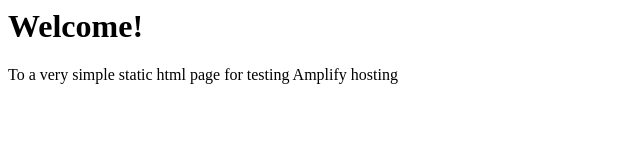
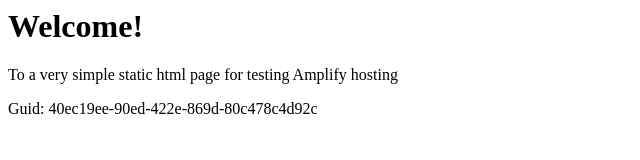
Before and after one commit to amplify-github-test-hkg/Github-PR-Commit-Integration-Test-DoNotTouch-Gith-OKSLNVO2-v1-preprod-ap-east-1, a website: page src/index.html in a window 1280 px wide. Shown: the whole page, without its empty margins (0-640 px from the left). Drawn offline with Linux system fonts and the light colour scheme.

Commit message:
commit from integ tests

```diff
--- a/src/index.html
+++ b/src/index.html
@@ -1,3 +1,5 @@
+
+
 <html lang="en">
 
 <head>
@@ -10,6 +12,6 @@
 <body>
     <h1>Welcome!</h1>
     <p>To a very simple static html page for testing Amplify hosting</p>
-</body>
+    <p>Guid: 40ec19ee-90ed-422e-869d-80c478c4d92c</p></body>
 
 </html>
```
